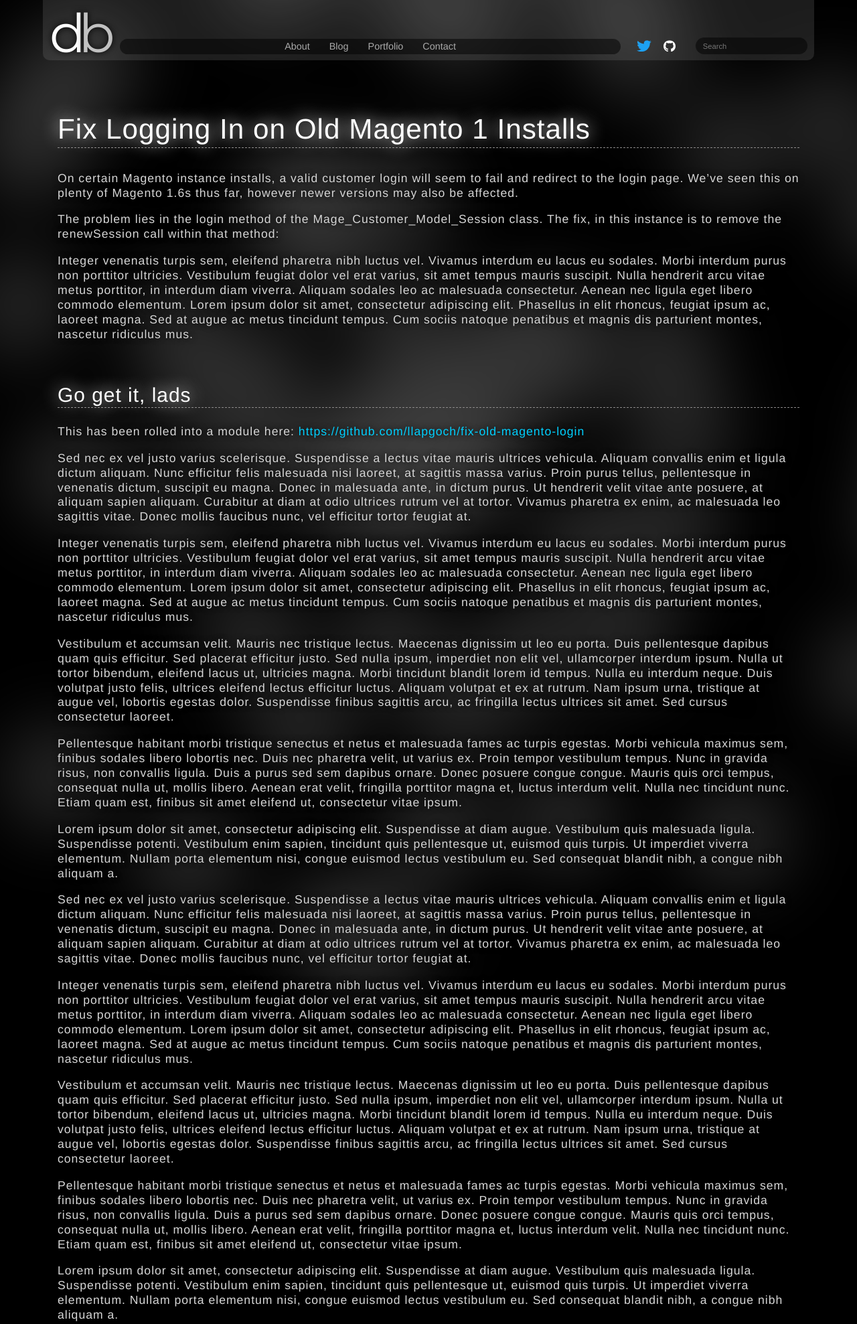
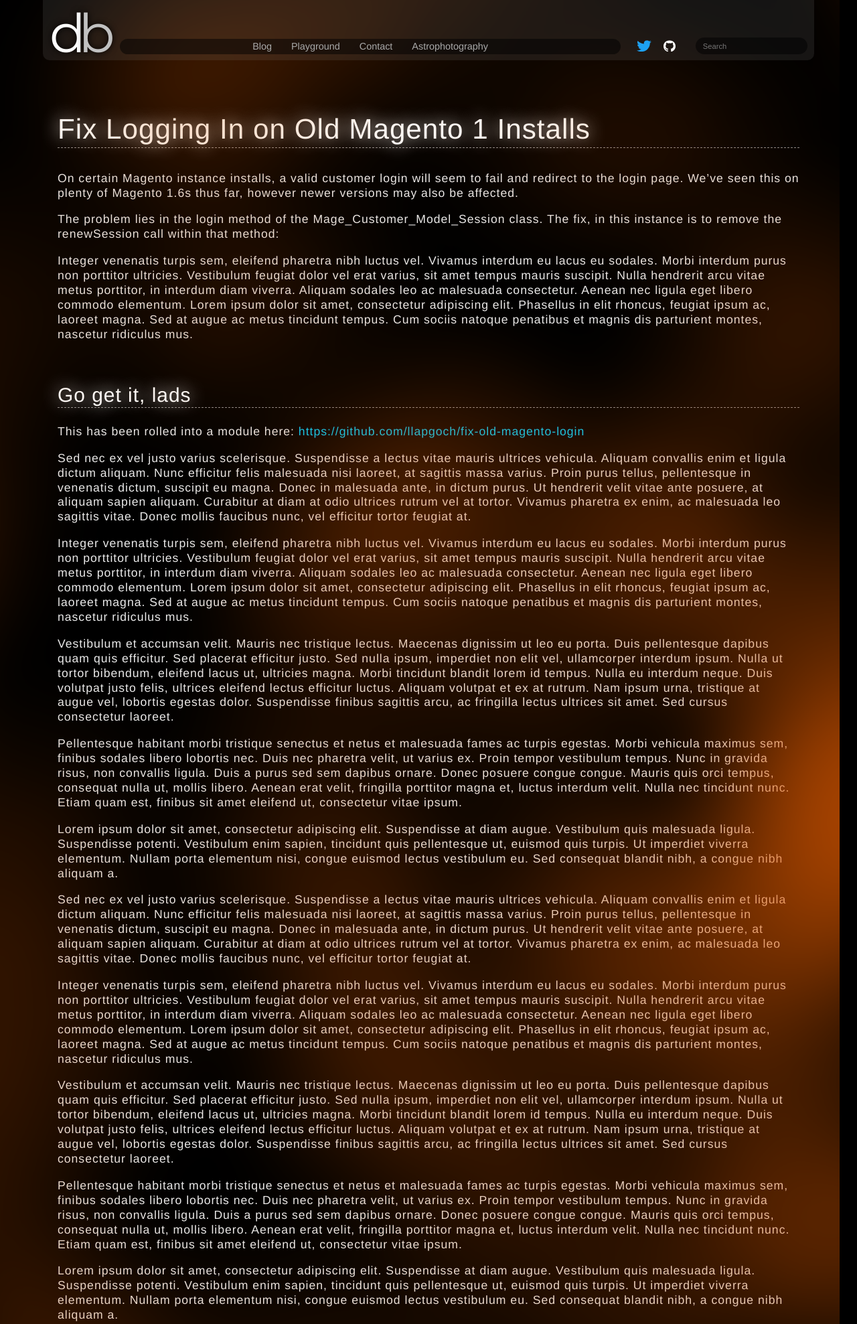
Before and after one commit to llapgoch/db, a PHP site: page /article.html in a window 1280 px wide; the page is wider, and only the part inside the window is pictured. Shown: the top 1977 px of that part at 67% size. Run offline with PHP 8.4, Linux system fonts and the light colour scheme; some libraries are stand-ins or nearby versions.

Commit message:
Parity between browsers

```diff
--- a/article.html
+++ b/article.html
@@ -20,10 +20,10 @@
             <span class="letter">b</span>
         </div>
         <ul class="nav-primary">
-            <li><a href="#">About</a></li>
             <li><a href="#">Blog</a></li>
-            <li><a href="#">Portfolio</a></li>
+            <li><a href="#">Playground</a></li>
             <li><a href="#">Contact</a></li>
+            <li><a href="#">Astrophotography</a></li>
         </ul>
 
         <div class="nav-secondary">
--- a/css/styles.css
+++ b/css/styles.css
@@ -15,8 +15,9 @@
     text-decoration: none;
 }
 
+
 .main-header{
-    background: rgba(142, 142, 142, 0.2);
+    background: rgba(142, 142, 142, 0.14);
     border-bottom-left-radius: 10px;
     border-bottom-right-radius: 10px;
     position: relative;
@@ -49,8 +50,16 @@
 .banner-widget{
     position: absolute;
     z-index: 1;
-    height: 100vh;
+    height: 300vh;
     top: 0;
+    width: 98vw;
+    overflow: hidden;
+    box-sizing: border-box;
+
+}
+
+.banner-widget canvas {
+    pointer-events: none;
 }
 
 .banner-widget .bx-wrapper{
@@ -255,9 +264,9 @@
 }
 
 article{
-    z-index: 300;
-    position: relative;
-    color: #d7d7d7;
+    /*z-index: 300;*/
+    /*position: relative;*/
+    color: #ebebeb;
     margin: 20px auto;
     font-weight: 100;
     letter-spacing: 1px;
--- a/index.html
+++ b/index.html
@@ -3,7 +3,7 @@
 <head>
     <title>TEST</title>
     <link rel="stylesheet" type="text/css" href="css/styles.css" />
-    <link href="https://fonts.googleapis.com/css?family=Montserrat" rel="stylesheet">
+    <link href="https://fonts.googleapis.com/css?family=Arimo:400,400i,700|Montserrat" rel="stylesheet">
 
     <script src="https://ajax.googleapis.com/ajax/libs/jquery/1.12.4/jquery.min.js"></script>
     <script src="https://ajax.googleapis.com/ajax/libs/jqueryui/1.12.1/jquery-ui.min.js"></script>
@@ -20,9 +20,8 @@
             <span class="letter">b</span>
         </div>
         <ul class="nav-primary">
-            <li><a href="#">About</a></li>
             <li><a href="#">Blog</a></li>
-            <li><a href="#">Portfolio</a></li>
+            <li><a href="#">Playground</a></li>
             <li><a href="#">Contact</a></li>
         </ul>
 
--- a/js/sine-banner.js
+++ b/js/sine-banner.js
@@ -1,5 +1,5 @@
 ;(function($){
-    var FALLBACK_COLOR = "#3c3c3c";//"#e85d00";
+    var FALLBACK_COLOR = "#e85d00";
     var diameter;
 
     $(document).on('ready.sinebanner', function(){
@@ -16,13 +16,13 @@
 
         $bannerWidgets.sinewave({
             circleDiameter: diameter,
-            amount: Math.ceil(stageSize / 30) * (optimisedMode ? 0.25 : 1),
+            amount: Math.ceil(stageSize / 20) * (optimisedMode ? 0.25 : 1),
             angleOffset: 0.1,
             moveAmount: 0.004,
             blur: optimisedMode ? 0 : 40,
             updateInterval: 60,
             stageSize: stageSize,
-            alpha: optimisedMode ? 0.4 : 0.75,
+            alpha: optimisedMode ? 0.05 : 0.1,
             circleColor: FALLBACK_COLOR,
             gradient: true,
 
```
